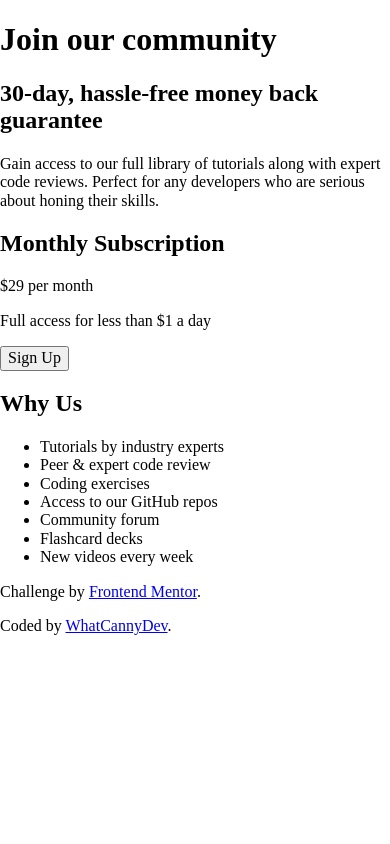
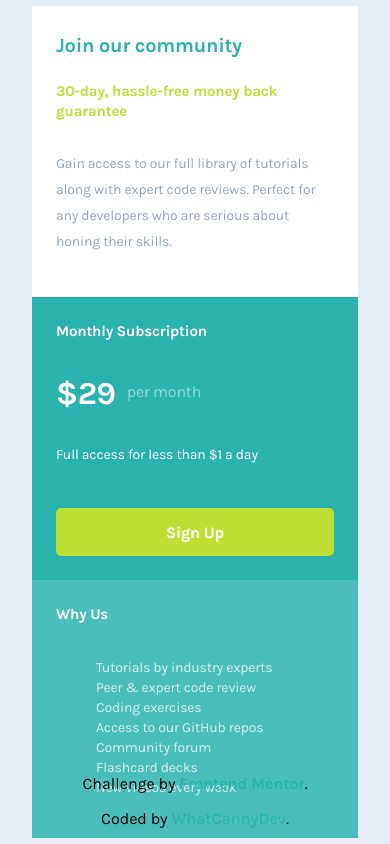
Before and after one commit to CannyRo/FrontendMentor_SinglePriceGridComponent_5ce41129d0ff452fec5abbbc, a plain HTML site: page index.html in a window 390 px wide. Drawn offline with Linux system fonts and the light colour scheme.

Commit message:
Mobile static version

```diff
--- a/index.html
+++ b/index.html
@@ -15,12 +15,12 @@
       <section id="hero" class="hero">
         <h1 class="title">Join our community</h1>
         <h2 class="subtitle subtitle-green">30-day, hassle-free money back guarantee</h2>
-        <p class="text">Gain access to our full library of tutorials along with expert code reviews.
+        <p class="text  text-grey">Gain access to our full library of tutorials along with expert code reviews.
           Perfect for any developers who are serious about honing their skills.</p>
       </section>
-      <section id="price" class="card card-green">
+      <section id="price" class="card">
         <h2 class="subtitle">Monthly Subscription</h2>
-        <p class="price--item"><span class="price--item-accent">&dollar;29</span>  per month</p>
+        <p class="price--item"><span class="price--item-accent">&dollar;29</span>per month</p>
         <p class="text">Full access for less than &dollar;1 a day</p>
         <button type="button" class="btn">Sign Up</button>
       </section>
@@ -38,7 +38,7 @@
       </section>
     </div>
   </main>
-  <footer class="footer"></footer>
+  <footer class="footer">
   <div class="footer__signature">
     <p>Challenge by <a href="https://www.frontendmentor.io?ref=challenge" target="_blank" class="footer--link">Frontend
         Mentor</a>.</p>
--- a/style.css
+++ b/style.css
@@ -2,10 +2,149 @@
 :root{
     /* === COLORS === */
     --Cyan: hsl(179, 62%, 43%);
+    --Cyan-1519: hsla(179, 62%, 43%, 0.1519);
     --Bright-Yellow: hsl(71, 73%, 54%);
     --Light-Gray: hsl(204, 43%, 93%);
     --Grayish-Blue: hsl(218, 22%, 67%);
     --White: hsl(0, 0%, 100%);
+    --White-50: hsla(0, 0%, 100%, 0.5);
+    --White-1519: hsla(0, 0%, 100%, 0.1519);
     /* === FONTS === */
     --main-font: 'Karla';
 }
+body{
+    position: relative;
+    display: flex;
+    flex-direction: column;
+    justify-content: center;
+    align-items: center;
+    min-height: 100vh;
+    background-color: var(--Light-Gray);
+    font-family: var(--main-font), 'Lucida Sans', 'Lucida Sans Regular', 'Lucida Grande', 'Lucida Sans Unicode', Geneva, Verdana, sans-serif;
+}
+.main{
+    display: flex;
+    justify-content: center;
+    align-items: center;
+    flex-grow: 1;
+}
+.container{
+    display: grid;
+    grid-template-areas:
+        "hero"
+        "price"
+        "about";
+    max-width: calc(100% - 64px);
+    max-height: fit-content;
+    background-color: var(--White);
+    background-color: var(--Cyan);
+}
+#hero{
+    grid-area: hero;
+}
+#price{
+    grid-area: price;
+}
+#about{
+    grid-area: about;
+}
+.hero{
+    display: flex;
+    flex-direction: column;
+    padding: 28px 24px;
+    background-color: var(--White);
+}
+.title{
+    margin: 0 0 24px 0;
+    font-size: 20px;
+    line-height: 23px;
+    font-weight: 700;
+    letter-spacing: -0.25px;
+    color: var(--Cyan);
+}
+.subtitle{
+    margin: 0 0 18px 0;
+    font-size: 15px;
+    line-height: 20px;
+    font-weight: 700;
+    letter-spacing: -0.19px;
+    color: var(--White);
+}
+.hero .subtitle{
+    margin-bottom: 16px;
+}
+.subtitle-green{
+    color: var(--Bright-Yellow);
+}
+.text{
+    font-size: 14px;
+    line-height: 26px;
+    font-weight: 400;
+    letter-spacing: -0.17px;
+    color: var(--White);
+}
+.text-grey{
+    color: var(--Grayish-Blue);
+}
+.card{
+    display: flex;
+    flex-direction: column;
+    padding: 24px;
+}
+.card-light{
+    background-color: var(--White-1519);
+}
+.price--item{
+    font-size: 16px;
+    line-height: 26px;
+    font-weight: 400;
+    letter-spacing: -0.2px;
+    color: var(--White-50);
+}
+.price--item-accent{
+    margin: 0 11px 4px 0;
+    font-size: 32px;
+    line-height: 37px;
+    font-weight: 700;
+    letter-spacing: -0.4px;
+    color: var(--White);
+    vertical-align: middle;
+}
+.btn{
+    display: flex;
+    justify-content: center;
+    align-items: center;
+    margin-top: 26px;
+    height: 48px;
+    font-size: 16px;
+    line-height: 19px;
+    font-weight: 700;
+    letter-spacing: -0.2px;
+    color: var(--White);
+    background-color: var(--Bright-Yellow);
+    border: none;
+    border-radius: 5px;
+}
+.list{
+    list-style: none;
+}
+.list--item{
+    font-size: 14px;
+    line-height: 20px;
+    font-weight: 400;
+    letter-spacing: -0.17px;
+    color: var(--White);
+    opacity: 0.75;
+}
+/* FOOTER */
+.footer{
+    position: absolute;
+    bottom: 0;
+    width: 100%;
+    text-align: center;
+}
+.footer--link{
+    text-decoration: none;
+    font-weight: 600;
+    color: var(--Cyan);
+}
```
